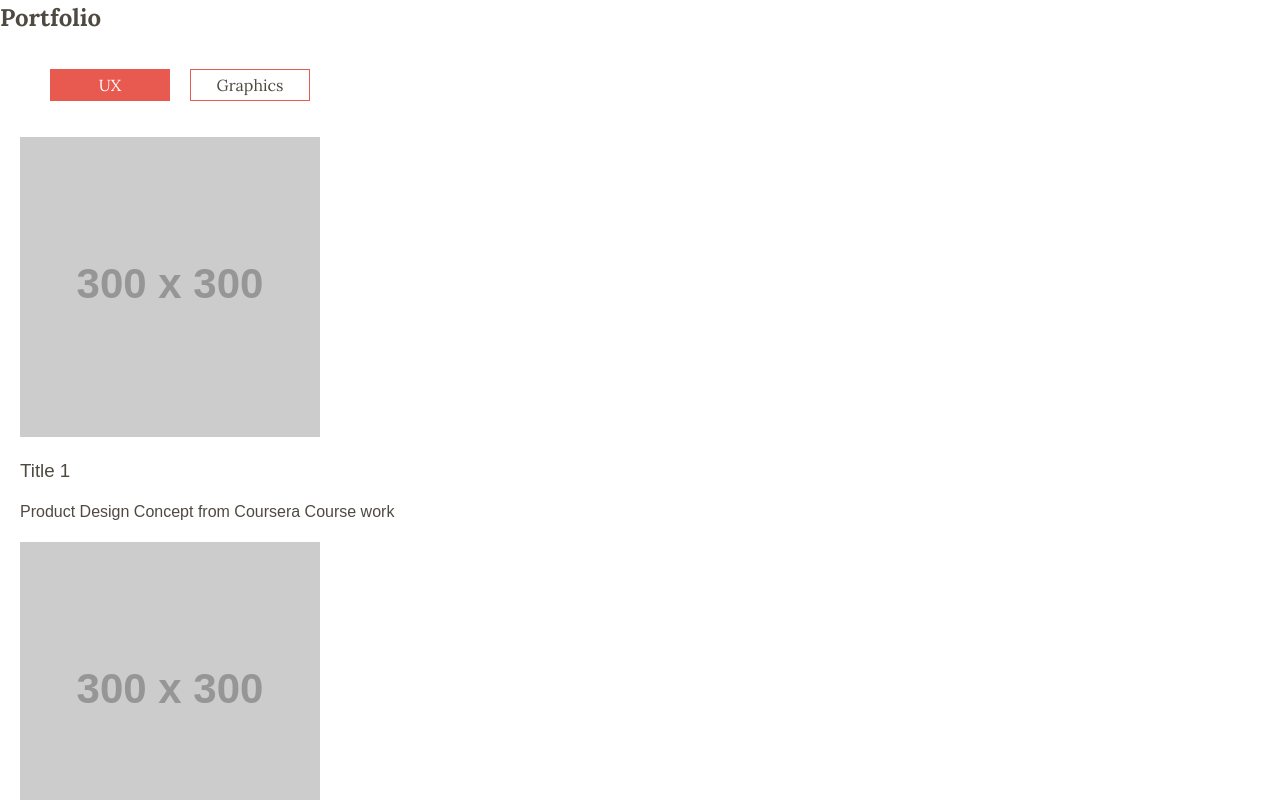
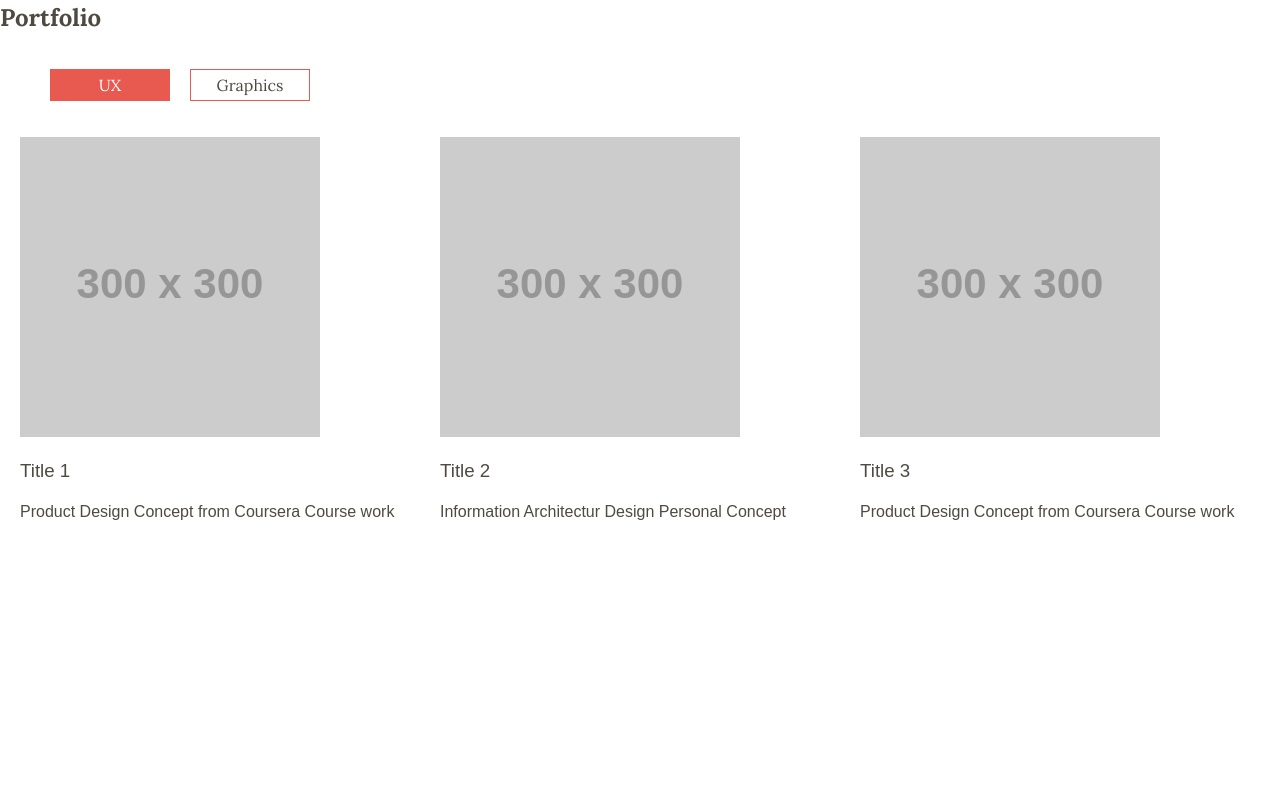
Before and after one commit to li-ling/portfolio-site, a React app: page / in a window 1280 px wide. Shown: the part 480-1280 px from the top of the page. After the commit the page ends 1042 px from the top, so only its background shows below. Built offline with nearby package versions, Linux system fonts and the light colour scheme.

Commit message:
Add portfolio tiles styling

```diff
--- a/src/containers/Portfolio/Portfolio.css
+++ b/src/containers/Portfolio/Portfolio.css
@@ -24,6 +24,8 @@
 
 .Tiles {
     margin: 20px;
-    flex-flow: row wrap;
+    display: grid;
+    grid-template-columns: repeat(auto-fill, minmax(300px, 1fr));
+    grid-gap: 20px;
     transition: all .2s ease-in-out;
 }
```
Also changed, not shown: src/components/Tile/Tile.css (added).
